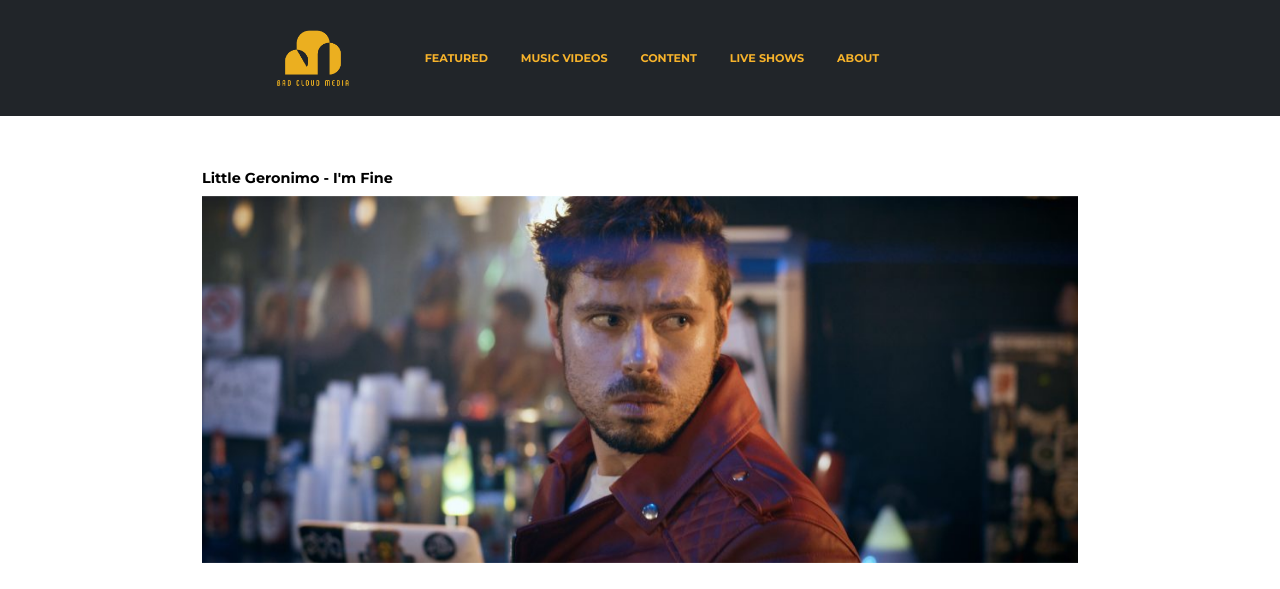
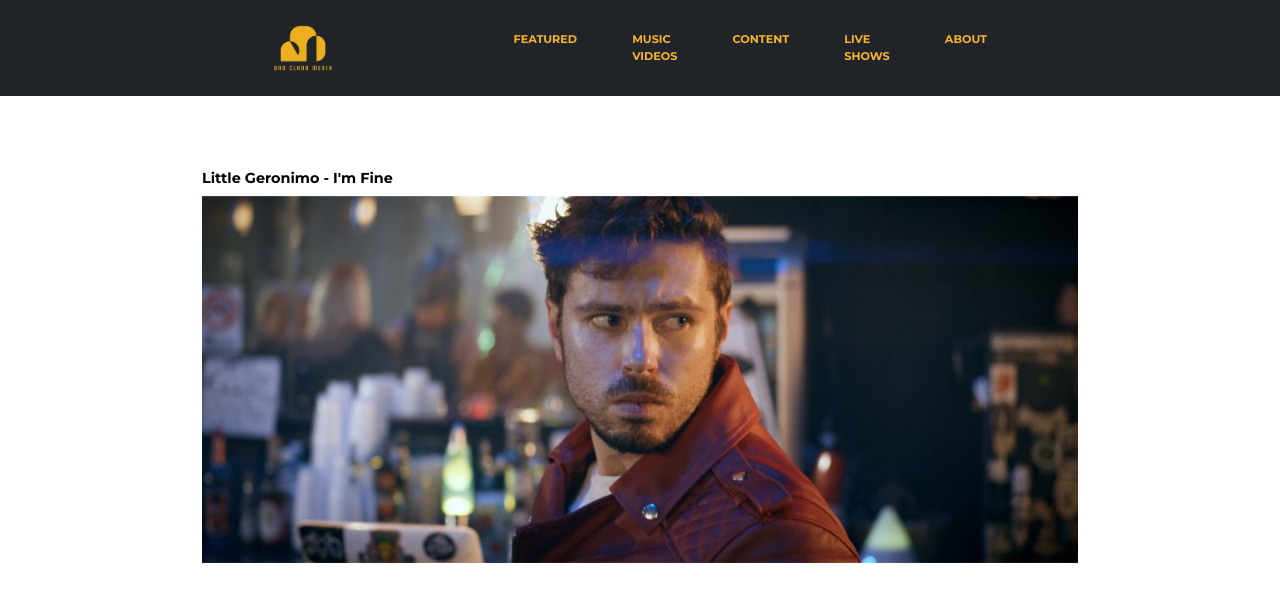
Before and after one commit to jackohhearts/badcloudsiteclone, a plain HTML site: page index.html in a window 1280 px wide. Shown: the top 589 px of the page. Drawn offline with nearby package versions, Linux system fonts and the light colour scheme.

Commit message:
adjusted navbar

```diff
--- a/app.css
+++ b/app.css
@@ -10,6 +10,8 @@ body {
 
 .navbar-nav {
     padding-right: 22em;
+    margin-left: 8em;
+    justify-content: center;
 }
 
 #logo {
@@ -26,7 +28,12 @@ body {
     margin-right: 1.5em;
     font-weight: 700;
     font-size: .7em;
+    margin-left: 2em;
     ;
+}
+
+.nav-link {
+    justify-content
 }
 
 #headingGroup h3 {
--- a/index.html
+++ b/index.html
@@ -17,7 +17,7 @@
 <body>
     <nav id="mainNavbar" class="navbar bg-dark navbar-expand-lg navbar-dark fixed-top">
         <div class="container-fluid">
-            <img id="logo" src="imgs/bclogo.png" width="auto" height="100" alt="">
+            <img id="logo" src="imgs/bclogo.png" width="auto" height="80" alt="">
             <button class="navbar-toggler" type="button" data-bs-toggle="collapse" data-bs-target="#navbarNav"
                 aria-controls="navbarNav" aria-expanded="false" aria-label="Toggle navigation">
                 <span class="navbar-toggler-icon"></span>
@@ -25,8 +25,8 @@
             <div class="collapse navbar-collapse" id="navbarNav">
                 <div class="container-fluid">
                     <ul class="navbar-nav">
-                        <li class="nav-item ms-auto">
-                            <a class="nav-link active" aria-current="page" href="#">FEATURED</a>
+                        <li class="nav-item">
+                            <a class="nav-link" aria-current="page" href="#">FEATURED</a>
                         </li>
                         <li class="nav-item">
                             <a class="nav-link" href="#">MUSIC VIDEOS</a>
@@ -146,7 +146,7 @@
         <div class="row align-items-left">
             <div class="col-md-6">
                 <div id="headingGroup2" class="text-black mt-5">
-                    <h3>Little Geronimo - I'm Fine</h3>
+                    <h3>FELICITY – The Weather</h3>
                 </div>
             </div>
     </section>
@@ -194,7 +194,7 @@
         <div class="row align-items-left">
             <div class="col-md-6">
                 <div id="headingGroup2" class="text-black mt-5">
-                    <h3>Little Geronimo - I'm Fine</h3>
+                    <h3>FELICITY – Lonely Nights</h3>
                 </div>
             </div>
     </section>
```
